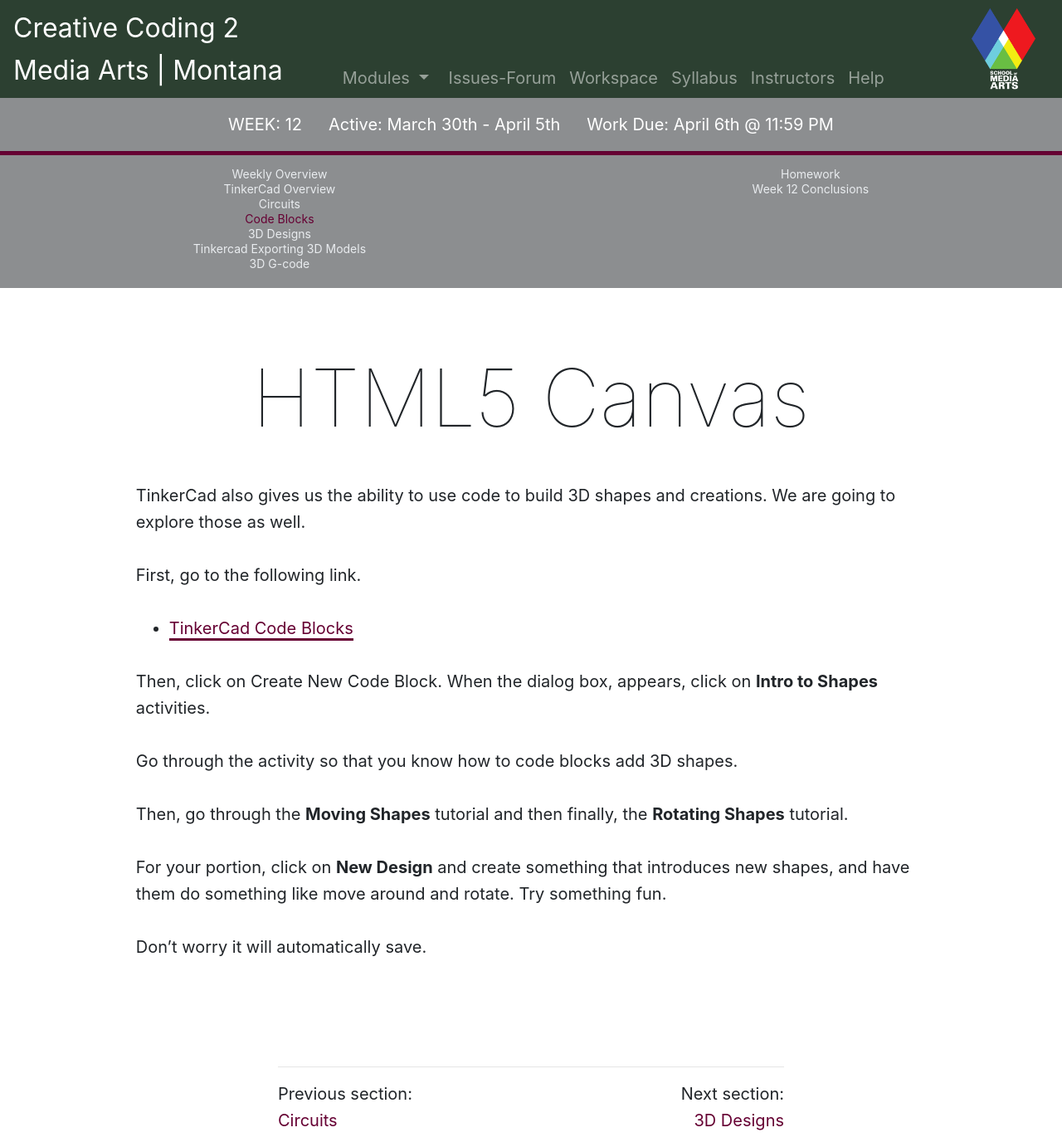
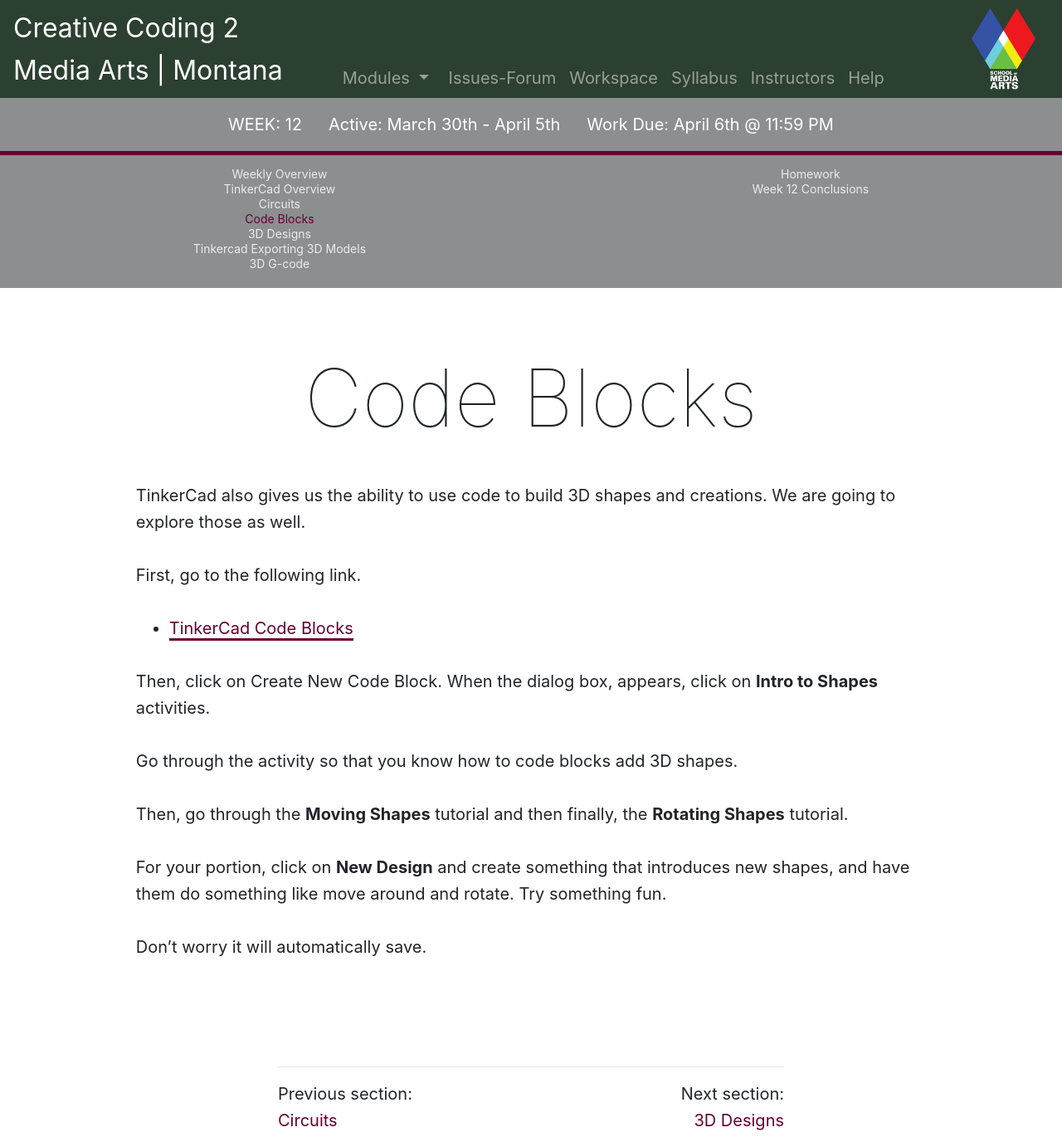
Before and after one commit to Montana-Media-Arts/220-creative-coding2-Spring2020-course, a Jekyll site: the page built from modules/week-12/_posts/2001-01-03-Tinkercad-Code-Blocks.md, in a window 1280 px wide. Shown: the whole page at 83% size. Built offline with Jekyll 4.4.1, drawn with Linux system fonts in a browser that asks for light colours; nearby versions of some CDN libraries; a script that is not in the unit is left out.

Commit message:
Update 2001-01-03-Tinkercad-Code-Blocks.md

```diff
--- a/modules/week-12/_posts/2001-01-03-Tinkercad-Code-Blocks.md
+++ b/modules/week-12/_posts/2001-01-03-Tinkercad-Code-Blocks.md
@@ -4,7 +4,7 @@ module: 12
 jotted: true
 ---
 
-# HTML5 Canvas
+# Code Blocks
 
 <!--<iframe width="560" height="315" src="https://www.youtube.com/embed/ZwYFdU3lHSo" frameborder="0" allow="accelerometer; autoplay; encrypted-media; gyroscope; picture-in-picture" allowfullscreen></iframe>
 -->
```
